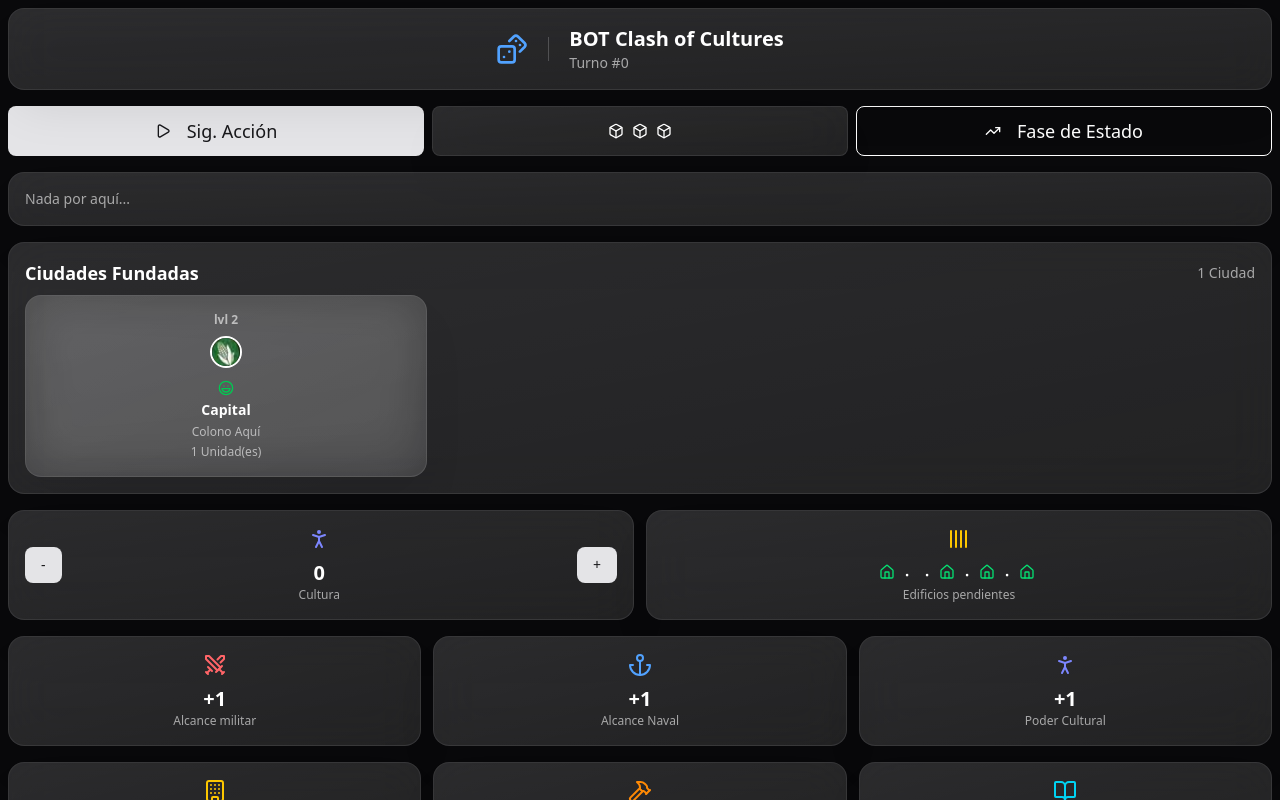
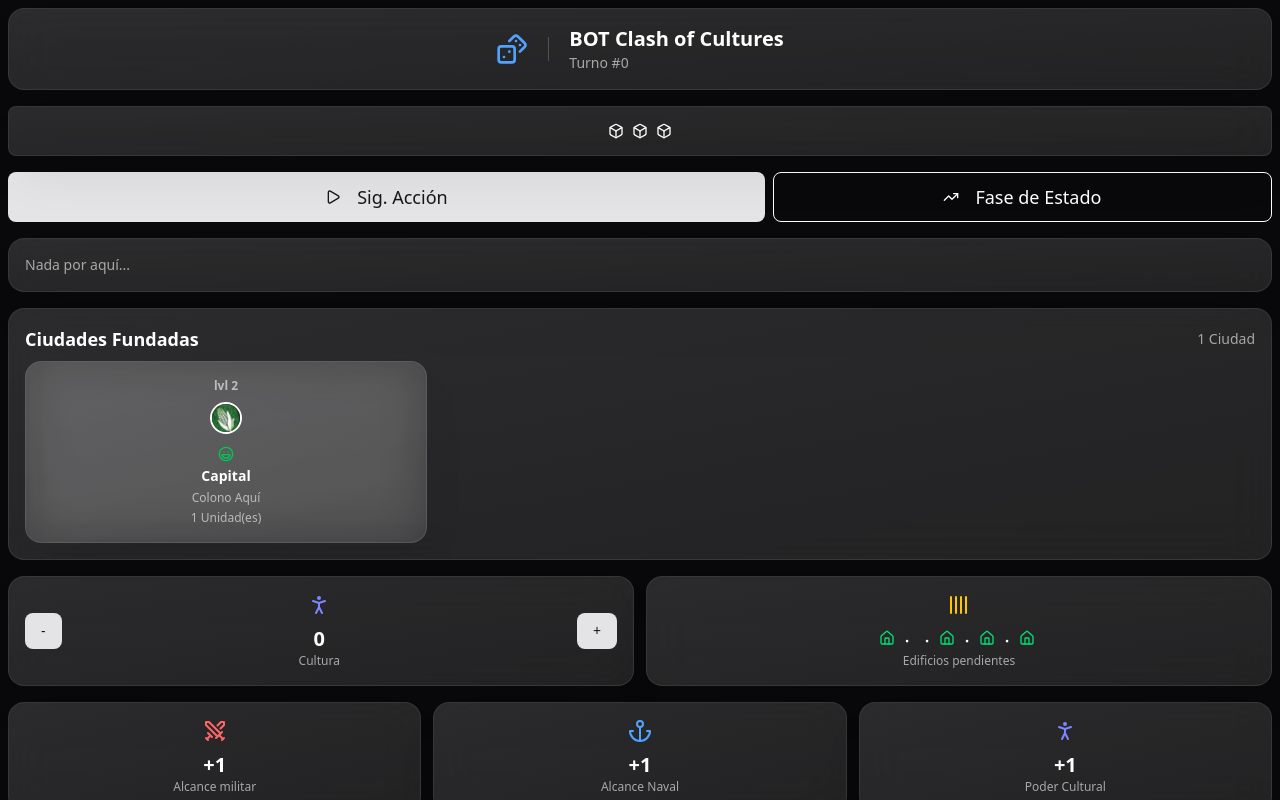
Before and after one commit to Joelnicolass/clashofculturesbot, a Next.js app: page / in a window 1280 px wide. Shown: the top 800 px of the page. Built offline with nearby package versions, Linux system fonts and the light colour scheme.

Commit message:
fix: event track

```diff
--- a/src/app/page.tsx
+++ b/src/app/page.tsx
@@ -380,14 +380,20 @@ export default function Home() {
   return (
     <div className="flex flex-col min-h-screen gap-4 p-2">
       <HeaderSection title={configuration.name} turnCount={turnCount} />
-
+      <GlassCard className="w-full h-[50px] rounded-md min-w-[100px]">
+        <div className="flex gap-2 items-center justify-center">
+          {Array.from({ length: counterEvent }).map((_, idx) => (
+            <Box key={`event-${idx}`} className="w-4 h-4 text-white" />
+          ))}
+        </div>
+      </GlassCard>
       <div
         className="grid gap-2 items-center"
         style={{
           gridTemplateAreas: `
-            "turn track state"
+            "turn turn state"
             `,
-          gridTemplateColumns: "1fr 1fr 1fr",
+          gridTemplateColumns: "1fr 0.5fr 1fr",
         }}
       >
         <Button
@@ -403,21 +409,6 @@ export default function Home() {
           <Play className="w-5 h-5 mr-2" />
           Sig. Acción
         </Button>
-
-        <GlassCard
-          className="w-full h-[50px] rounded-md "
-          style={{
-            gridArea: "track",
-            display: "grid",
-            placeItems: "center",
-          }}
-        >
-          <div className="flex gap-2 items-center justify-center">
-            {Array.from({ length: counterEvent }).map((_, idx) => (
-              <Box key={`event-${idx}`} className="w-4 h-4 text-white" />
-            ))}
-          </div>
-        </GlassCard>
 
         <Button
           className="w-full h-[50px] text-lg cursor-pointer border-1 border-white hover:border-white/40 bg-transparent text-white hover:bg-blue-500 transition-colors"
```
